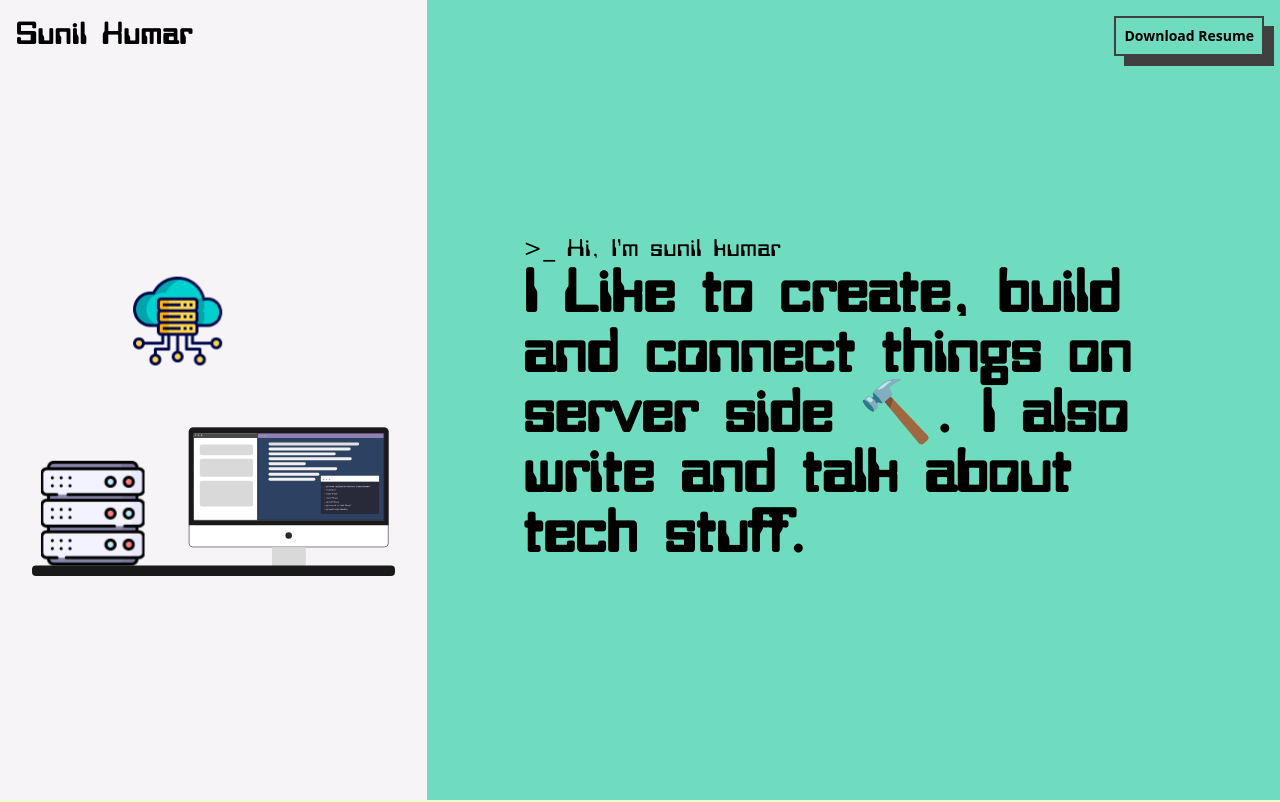
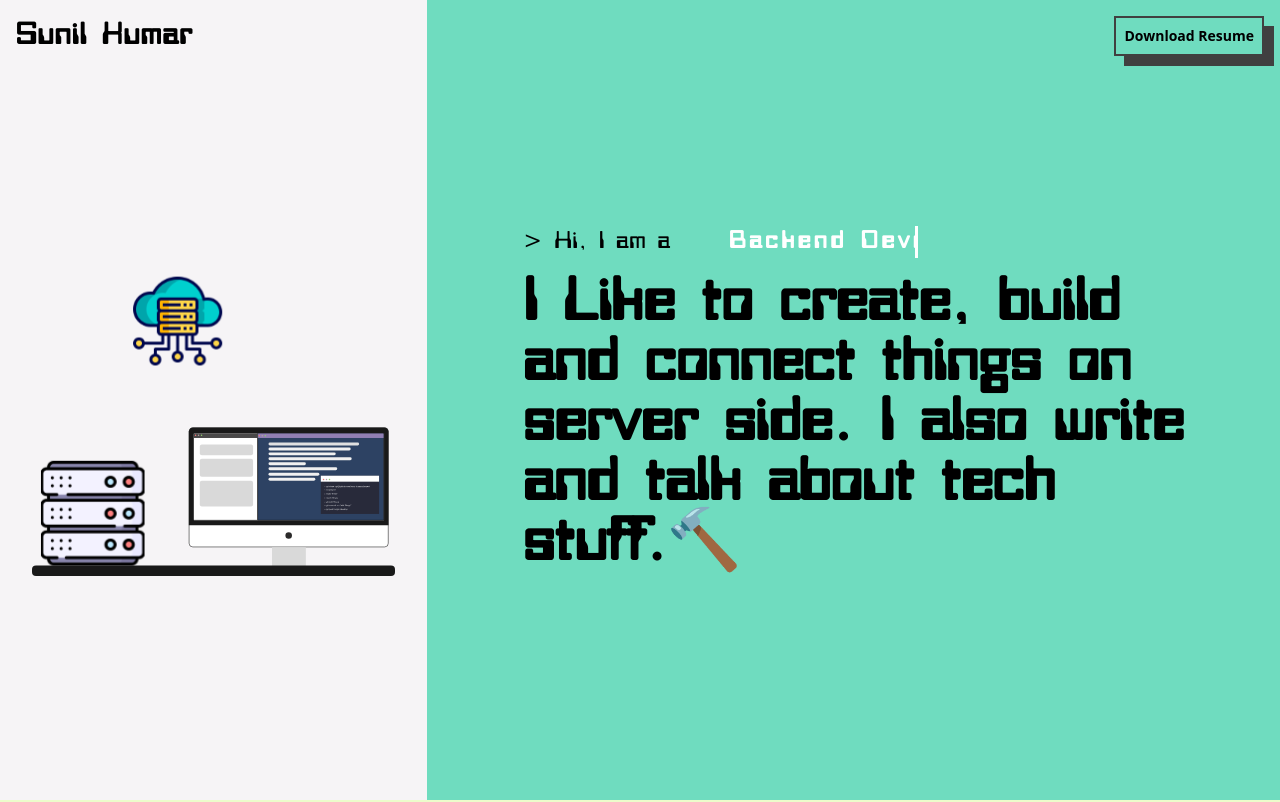
Before and after one commit to sunil-kumarr/sunil-kumarr.git.io, a React (Vite) app: page / in a window 1280 px wide. Shown: the top 802 px of the page. Built offline with nearby package versions, Linux system fonts and the light colour scheme.

Commit message:
add typewrter animation

```diff
--- a/src/index.css
+++ b/src/index.css
@@ -72,3 +72,33 @@ h1 {
   margin-left: 10px;
   list-style-type: circle;
 }
+
+.typewriter {
+  overflow: hidden; /* Ensures the content is not revealed until the animation */
+  border-right: 0.15em solid white; /* The typwriter cursor */
+  white-space: nowrap; /* Keeps the content on a single line */
+  margin: 0 auto; /* Gives that scrolling effect as the typing happens */
+  letter-spacing: 0.15em; /* Adjust as needed */
+  animation: typing 3.5s steps(50, end) infinite alternate-reverse, blink-caret 0.70s step-end infinite;
+}
+
+/* The typing effect */
+@keyframes typing {
+  from {
+    width: 0;
+  }
+  to {
+    width: 60%;
+  }
+}
+
+/* The typewriter cursor effect */
+@keyframes blink-caret {
+  from,
+  to {
+    border-color: transparent;
+  }
+  50% {
+    border-color: white;
+  }
+}
--- a/src/pages/HomePage.jsx
+++ b/src/pages/HomePage.jsx
@@ -20,6 +20,7 @@ import {
   SiMongodb,
   SiAndroidstudio,
 } from "react-icons/si";
+import { MdKeyboardArrowRight } from "react-icons/md";
 import { TbApi } from "react-icons/tb";
 
 const HomePage = () => (
@@ -31,12 +32,17 @@ const HomePage = () => (
 
       <div class="col-span-6 md:col-span-4 h-96 lg:h-screen bg-[#6fdcbf] flex flex-col justify-center items-center">
         <div class="customFont p-10 md:p-12 lg:p-24">
-          <p class="text-lg md:text-xl lg:text-2xl ">
-            <span>{">_"}</span> Hi, I'm sunil kumar
-          </p>
+          <div class="pb-4 pr-4 text-lg md:text-xl lg:text-2xl flex w-fit">
+            <span class="pr-4 inline-block text-justify">{"> Hi, I am a"}</span>
+            <span class="typewriter text-white font-bold text-xl md:text-2xl text-center">
+              Backend Developer
+            </span>
+          </div>
+
           <h1 class="text-3xl md:text-4xl lg:text-6xl">
-            I Like to create, build and connect things on server side 🔨. I also
+            I Like to create, build and connect things on server side. I also
             write and talk about tech stuff.
+            <span>🔨</span>
           </h1>
         </div>
       </div>
```
